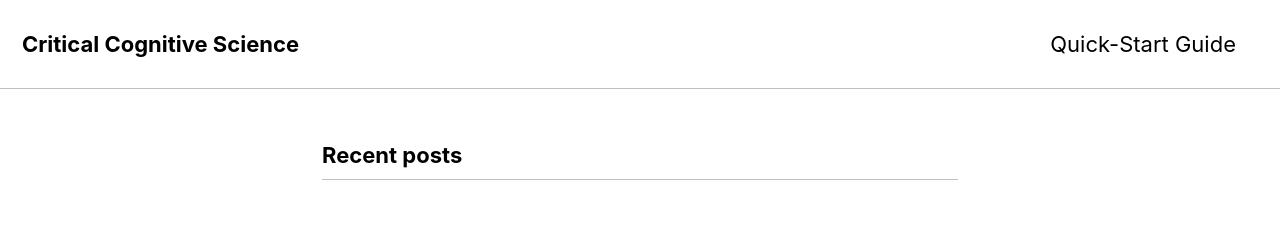
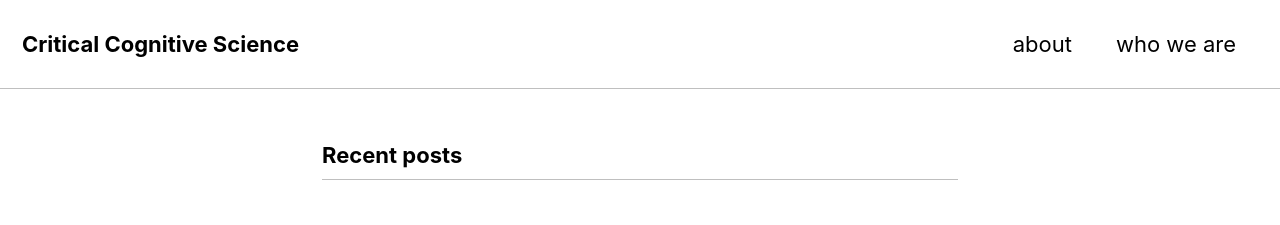
Before and after one commit to paulschuetze/CriticalCogSci, a Jekyll site: the page built from index.html, in a window 1280 px wide. Shown: the top 225 px of the page. Built offline with Jekyll 4.4.1, drawn with Linux system fonts in a browser that asks for light colours; cached includes are drawn as plain includes; the list of posts is cut into pages by our own code.

Commit message:
Update navigation.yml

```diff
--- a/_data/navigation.yml
+++ b/_data/navigation.yml
@@ -1,10 +1,9 @@
 # main links
 main:
-  - title: "Quick-Start Guide"
-    url: https://mmistakes.github.io/minimal-mistakes/docs/quick-start-guide/
-  # - title: "About"
+
+  - title: "about"
   #   url: https://mmistakes.github.io/minimal-mistakes/about/
-  # - title: "Sample Posts"
+  - title: "who we are"
   #   url: /year-archive/
   # - title: "Sample Collections"
   #   url: /collection-archive/
```
